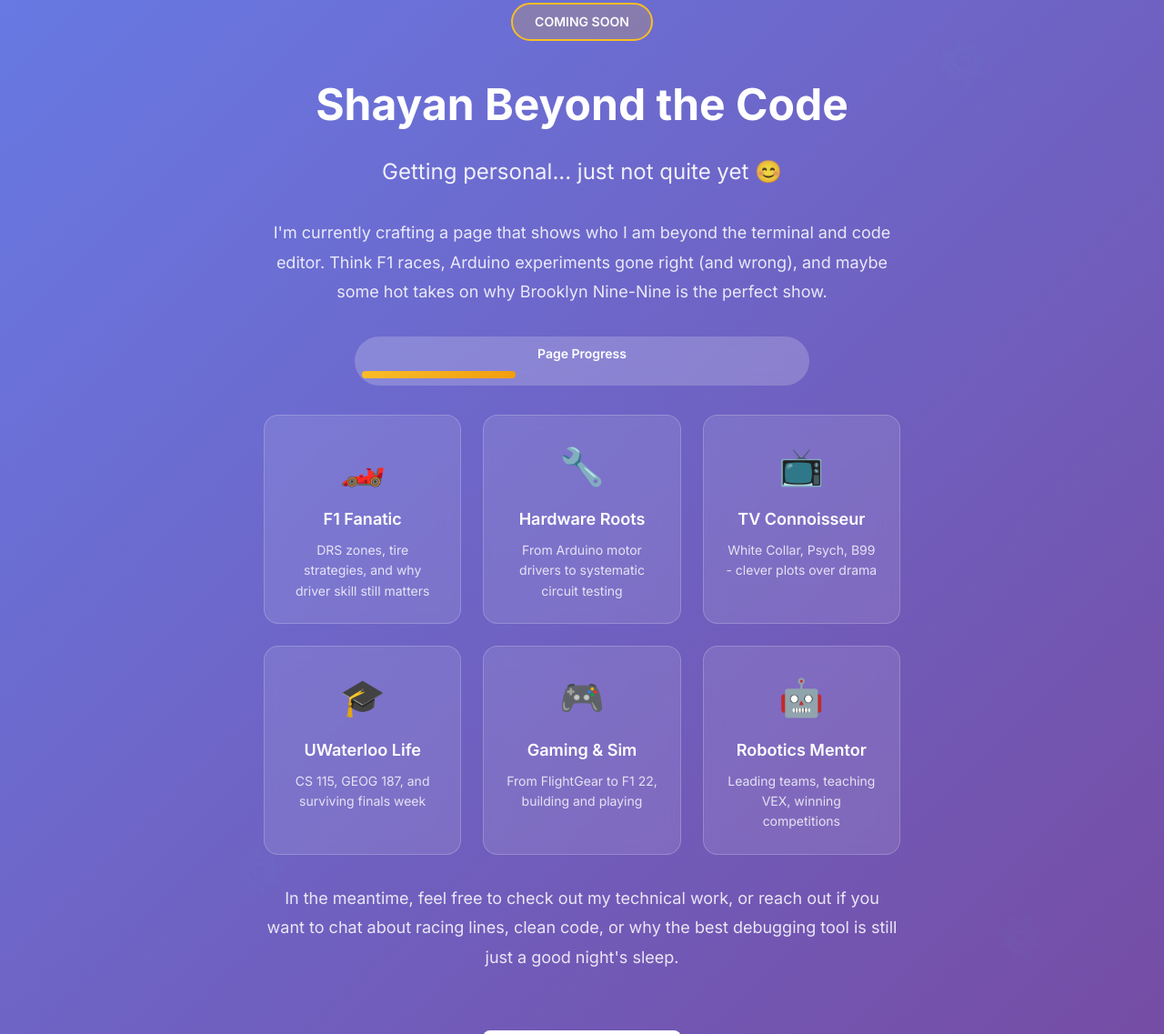
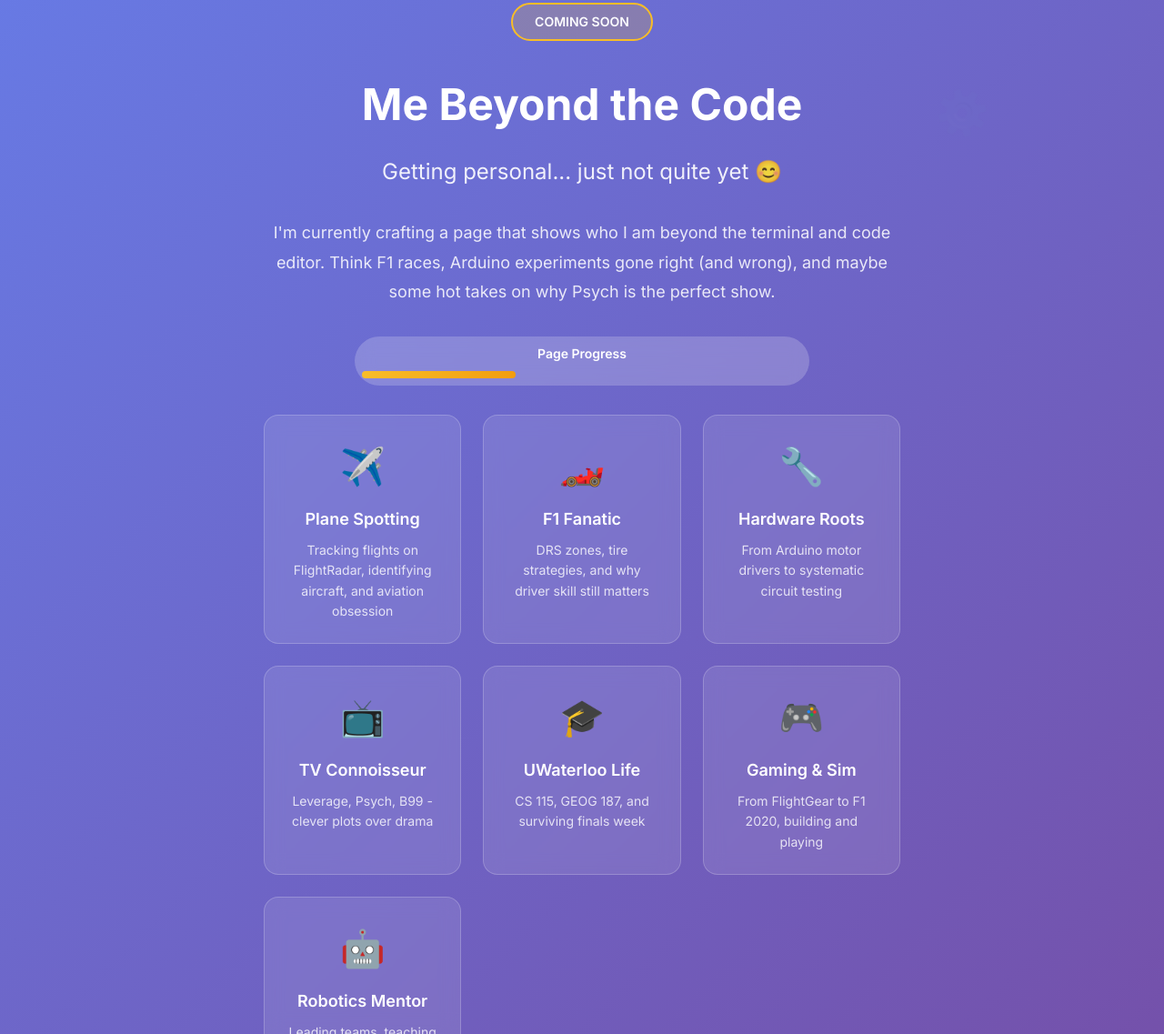
Before and after one commit to Shayan-Mazahir/Shayan-Mazahir.github.io, a plain HTML site: page about-me.html in a window 1280 px wide. Shown: the part 266-1403 px from the top of the page at 91% size. Drawn offline with Linux system fonts and the light colour scheme.

Commit message:
changed some details

```diff
--- a/about-me.html
+++ b/about-me.html
@@ -246,13 +246,13 @@
 
             <div class="coming-soon-badge">COMING SOON</div>
 
-            <h1 class="construction-title">Shayan Beyond the Code</h1>
+            <h1 class="construction-title">Me Beyond the Code</h1>
             <p class="construction-subtitle">Getting personal... just not quite yet 😊</p>
 
             <p class="construction-text">
                 I'm currently crafting a page that shows who I am beyond the terminal and code editor.
                 Think F1 races, Arduino experiments gone right (and wrong), and maybe some hot takes on why
-                Brooklyn Nine-Nine is the perfect show.
+                Psych is the perfect show.
             </p>
 
             <div class="progress-bar-container">
@@ -261,6 +261,13 @@
             </div>
 
             <div class="teaser-grid">
+                <div class="teaser-card">
+                    <div class="teaser-icon">✈️</div>
+                    <div class="teaser-title">Plane Spotting</div>
+                    <div class="teaser-desc">Tracking flights on FlightRadar, identifying aircraft, and aviation
+                        obsession</div>
+                </div>
+
                 <div class="teaser-card">
                     <div class="teaser-icon">🏎️</div>
                     <div class="teaser-title">F1 Fanatic</div>
@@ -276,7 +283,7 @@
                 <div class="teaser-card">
                     <div class="teaser-icon">📺</div>
                     <div class="teaser-title">TV Connoisseur</div>
-                    <div class="teaser-desc">White Collar, Psych, B99 - clever plots over drama</div>
+                    <div class="teaser-desc">Leverage, Psych, B99 - clever plots over drama</div>
                 </div>
 
                 <div class="teaser-card">
@@ -288,7 +295,7 @@
                 <div class="teaser-card">
                     <div class="teaser-icon">🎮</div>
                     <div class="teaser-title">Gaming & Sim</div>
-                    <div class="teaser-desc">From FlightGear to F1 22, building and playing</div>
+                    <div class="teaser-desc">From FlightGear to F1 2020, building and playing</div>
                 </div>
 
                 <div class="teaser-card">
```
Also changed, not shown: index.html (+7 -10 lines).
